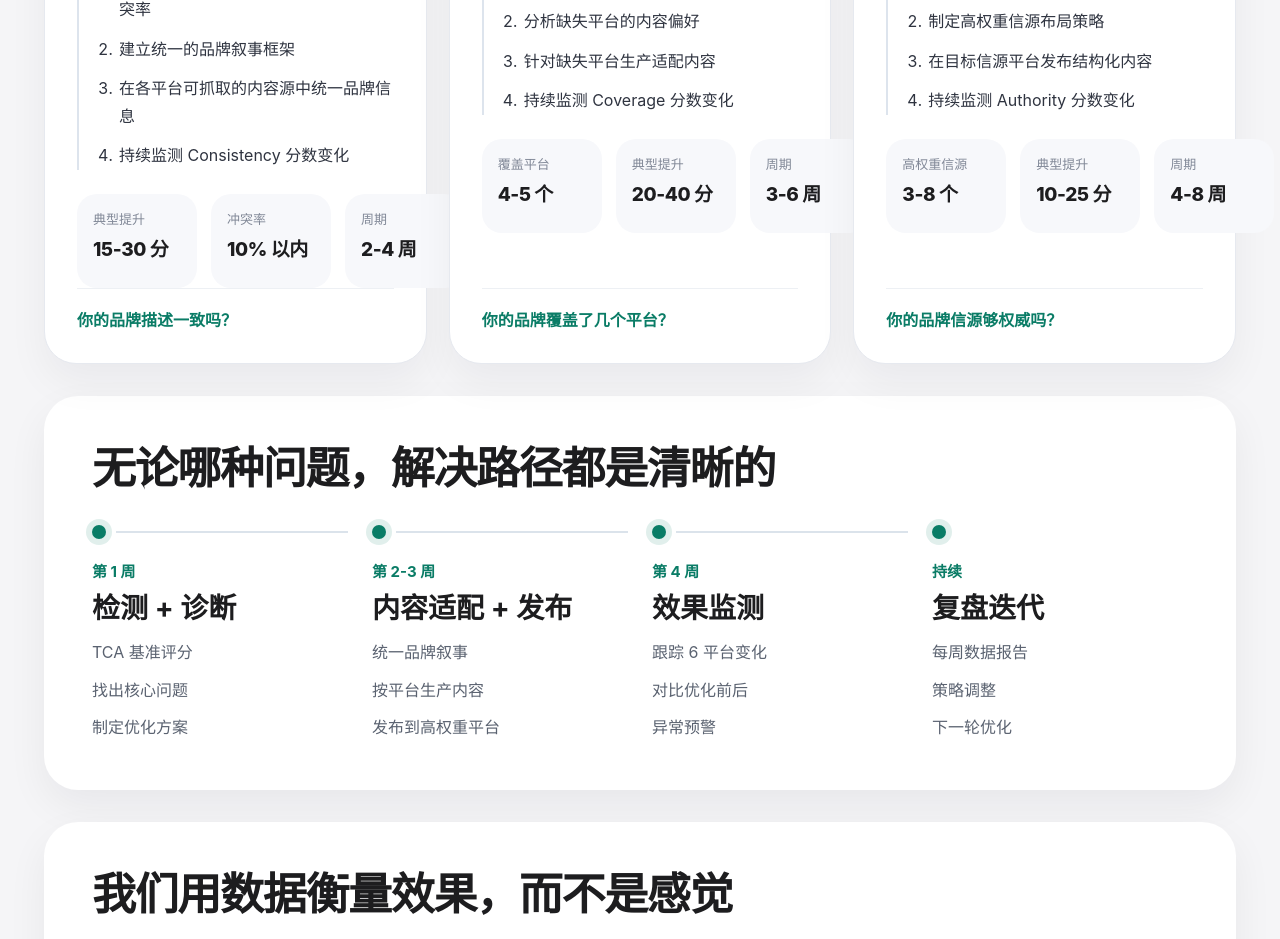
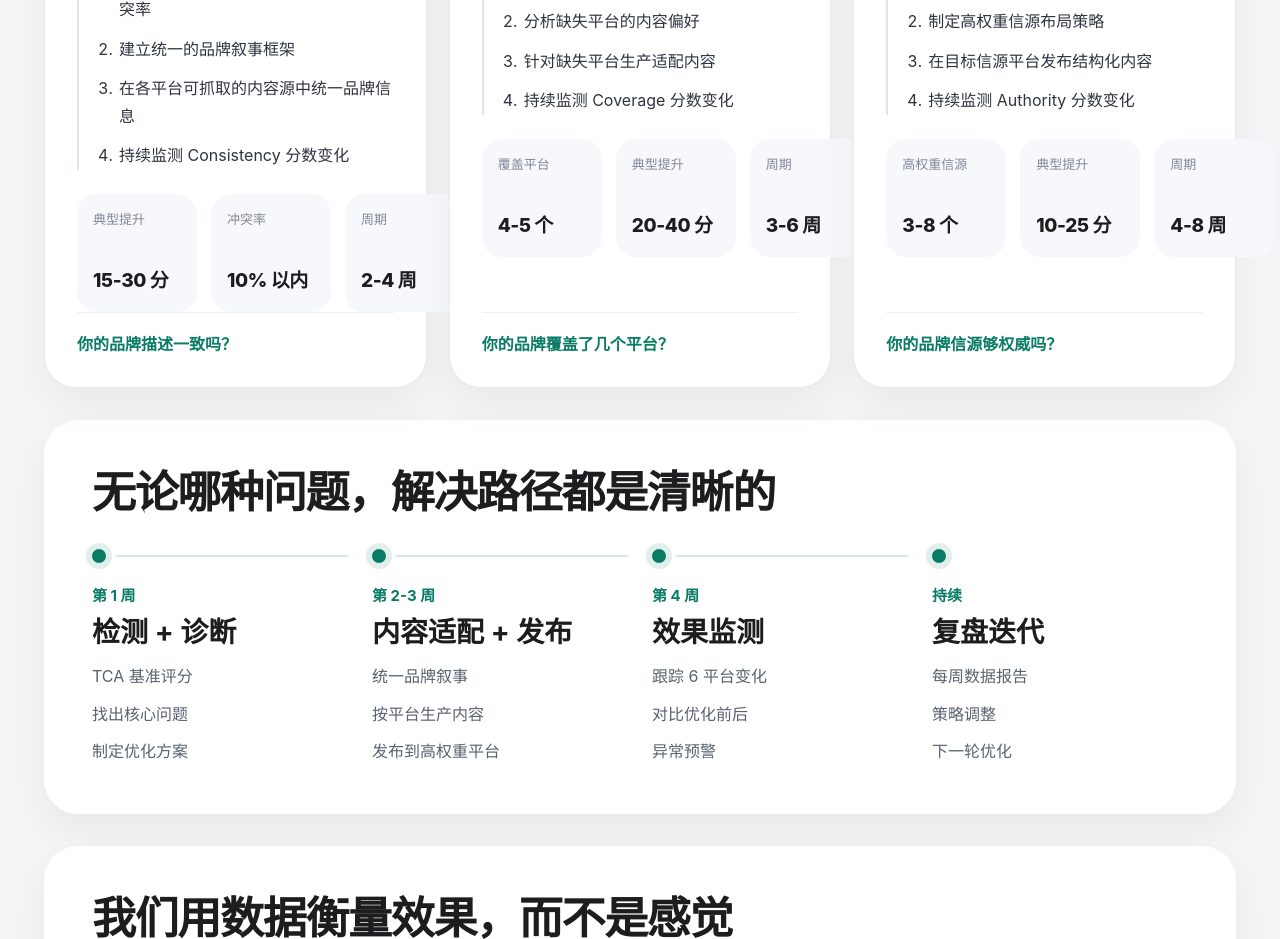
Before and after one commit to DONGLUOJI/mgeo-mvp, a Next.js app: page /cases in a window 1280 px wide. Shown: the part 820-1759 px from the top of the page. Built offline with nearby package versions, Linux system fonts and the light colour scheme; no server answers.

Commit message:
style: align cases metric blocks

```diff
--- a/src/app/cases/page.tsx
+++ b/src/app/cases/page.tsx
@@ -388,9 +388,11 @@ const styles: Record<string, React.CSSProperties> = {
     background: "#f7f8fb",
     borderRadius: 20,
     padding: "16px 16px 18px",
-    minHeight: 94,
+    minHeight: 118,
     display: "grid",
-    alignContent: "start",
+    gridTemplateRows: "auto 1fr",
+    alignContent: "stretch",
+    justifyItems: "start",
     gap: 10,
     minWidth: 0,
   },
@@ -409,6 +411,7 @@ const styles: Record<string, React.CSSProperties> = {
     letterSpacing: "-0.02em",
     whiteSpace: "normal",
     wordBreak: "break-word",
+    alignSelf: "end",
   },
   sceneCta: {
     display: "inline-flex",
```
